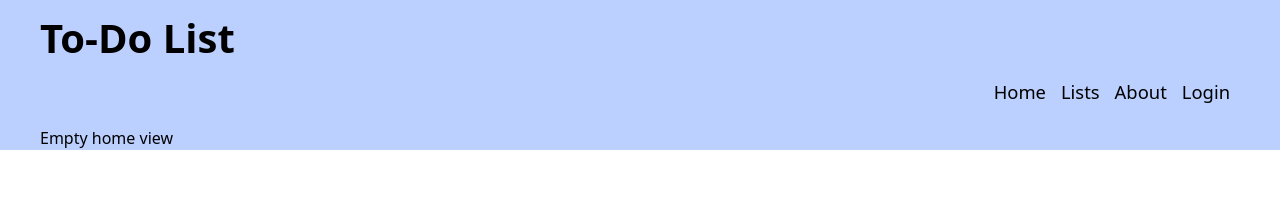
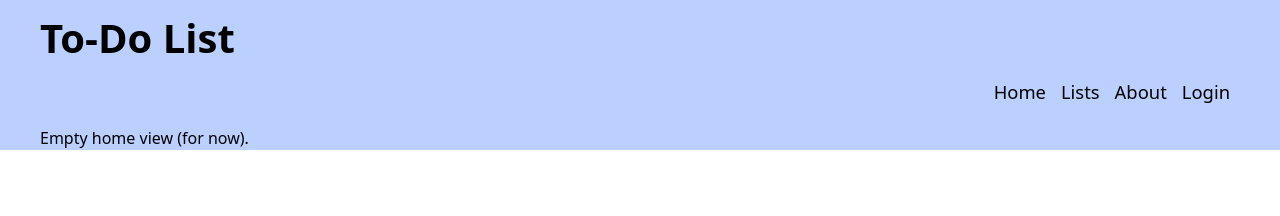
Before and after one commit to C0dingViking/todo-list, a React (Vite) app: page / in a window 1280 px wide. Shown: the top 216 px of the page. Built offline with nearby package versions, Linux system fonts and the light colour scheme.

Commit message:
a slightly useless commit to try closing an issue while commiting. closes #10

```diff
--- a/src/components/Home.tsx
+++ b/src/components/Home.tsx
@@ -1,7 +1,7 @@
 function Home(){
     return(
         <>
-            <p>Empty home view</p>
+            <p>Empty home view (for now).</p>
         </>
     )
 }
```
